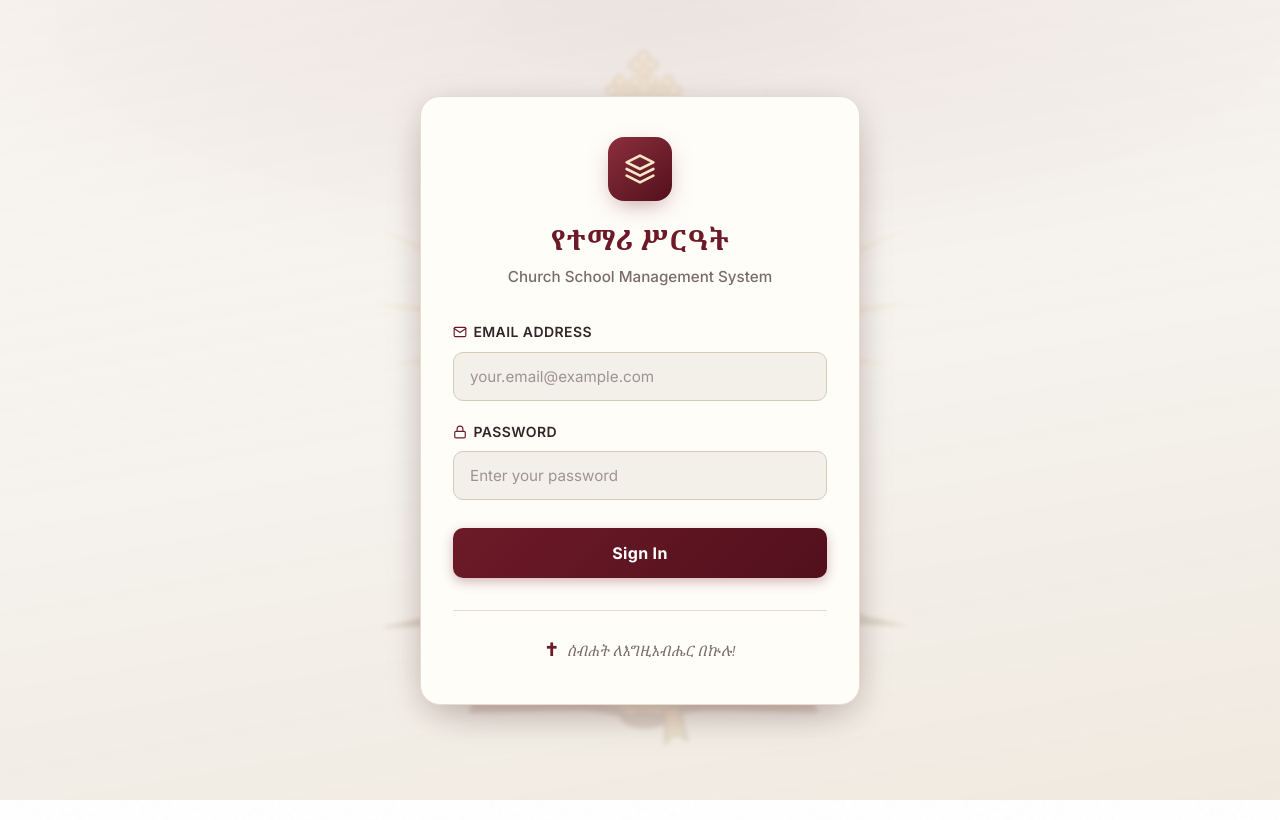
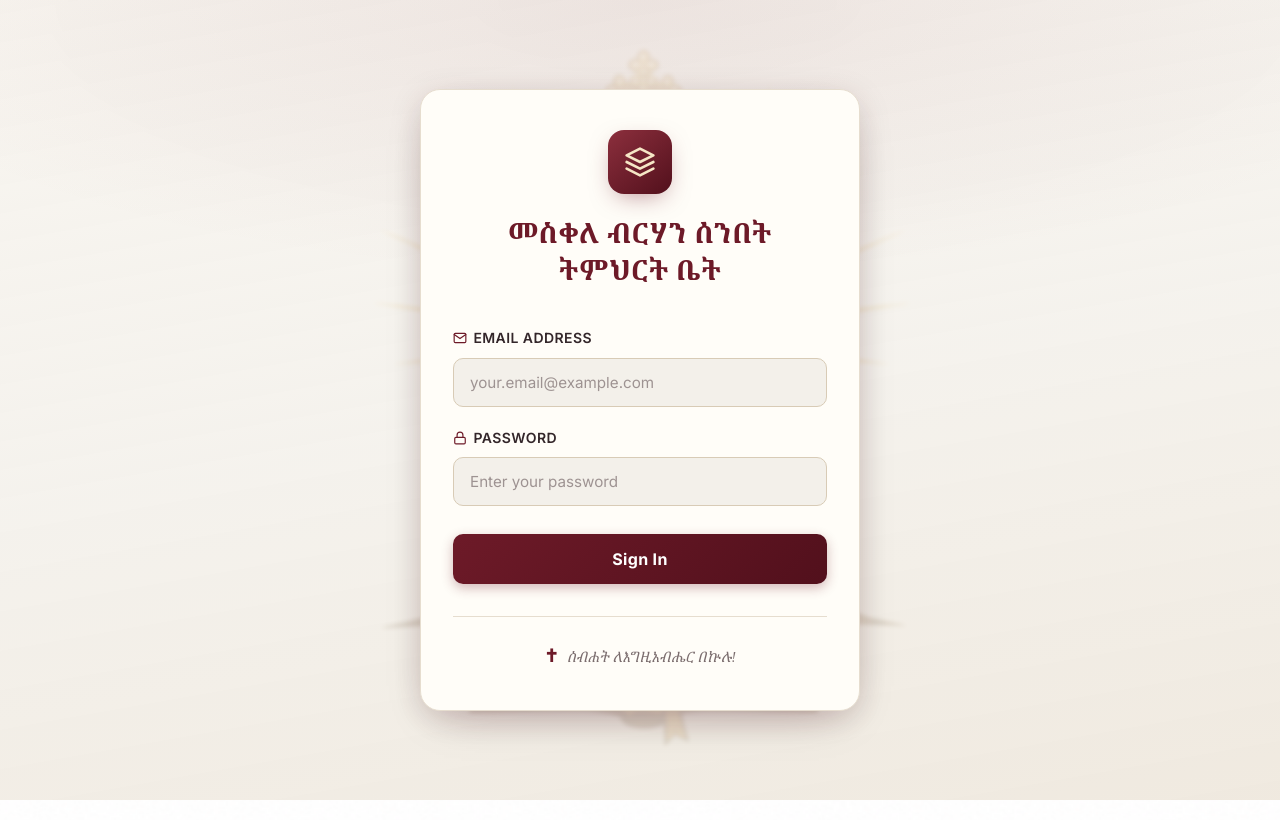
Before and after one commit to zola880/senbet, a React (Vite) app in the folder frontend/: page /login in a window 1280 px wide. Built offline with nearby package versions, Linux system fonts and the light colour scheme; no server answers.

Commit message:
fixing the title on login

```diff
--- a/frontend/src/pages/Login.jsx
+++ b/frontend/src/pages/Login.jsx
@@ -71,8 +71,8 @@ const Login = () => {
               <path d="M2 12L12 17L22 12" stroke="currentColor" strokeWidth="2" strokeLinecap="round" strokeLinejoin="round"/>
             </svg>
           </div>
-          <h1 className="login-title">የተማሪ ሥርዓት</h1>
-          <p className="login-subtitle">Church School Management System</p>
+          <h1 className="login-title">መስቀለ ብርሃን ሰንበት ትምህርት ቤት</h1>
+
         </header>
 
         <form className="login-form" onSubmit={handleSubmit} noValidate>
```
